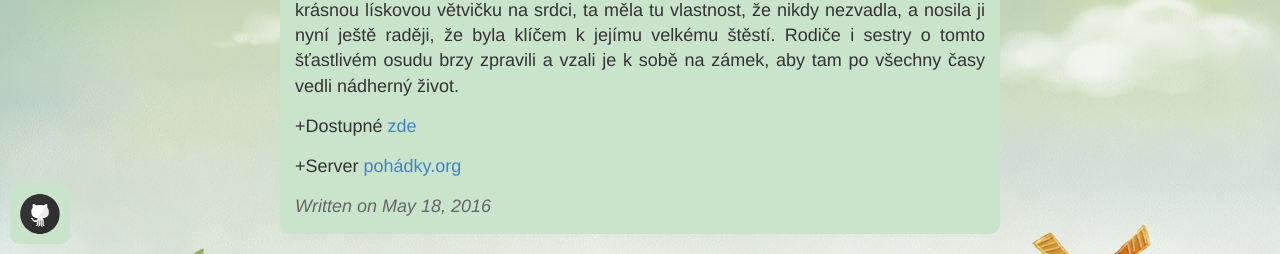
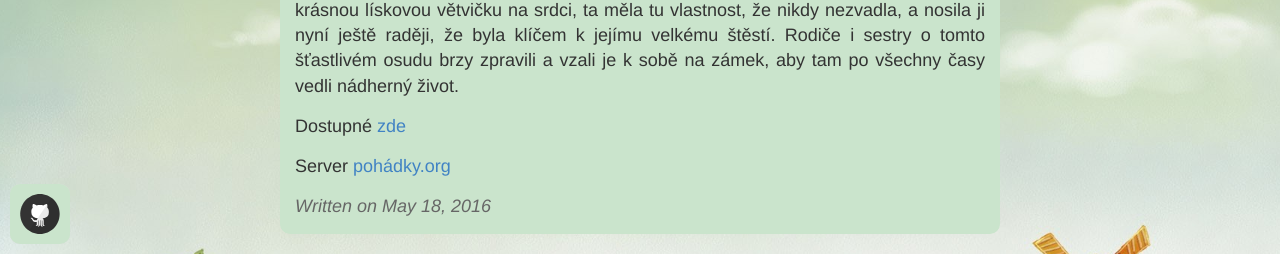
Before and after one commit to 450000/450000.github.io, a Jekyll site: the page built from _posts/2016-05-18-O-liskovych-oriscich.md, in a window 1280 px wide and 900 px high, scrolled down 2248 px. Shown: the part 646-900 px from the top of the window. Built offline with Jekyll 4.4.1, drawn with Linux system fonts in a browser that asks for light colours.

Commit message:
oprava syntaxe md

```diff
--- a/_posts/2016-05-18-O-liskovych-oriscich.md
+++ b/_posts/2016-05-18-O-liskovych-oriscich.md
@@ -71,6 +71,6 @@ a nosila ji nyní ještě raději, že byla klíčem k jejímu velkému štěst
 Rodiče i sestry o tomto šťastlivém osudu brzy zpravili a vzali je k sobě na zámek, aby tam po všechny časy vedli nádherný život.
 
 
-+Dostupné [zde]( http://pohadky.org/index.php?co=pohadka&pohadka=765)<br/>
+Dostupné [zde]( http://pohadky.org/index.php?co=pohadka&pohadka=765)<br/>
 
-+Server [pohádky.org](www.pohadky.org)
+Server [pohádky.org](www.pohadky.org)
```
